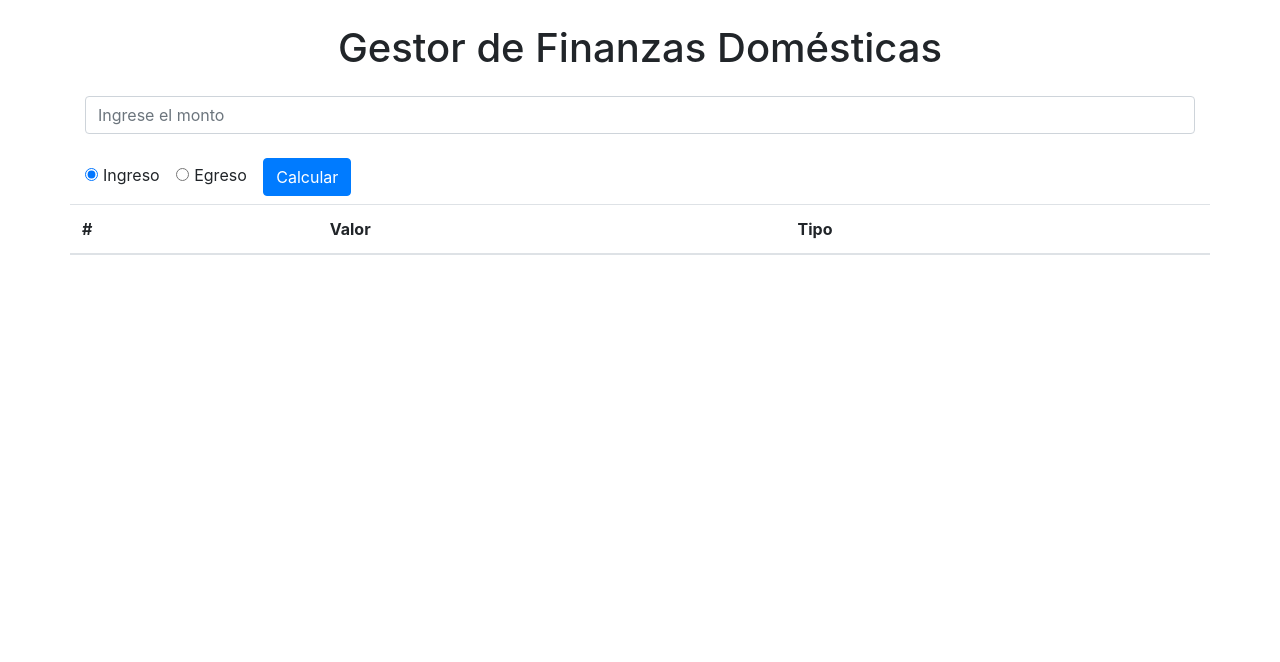
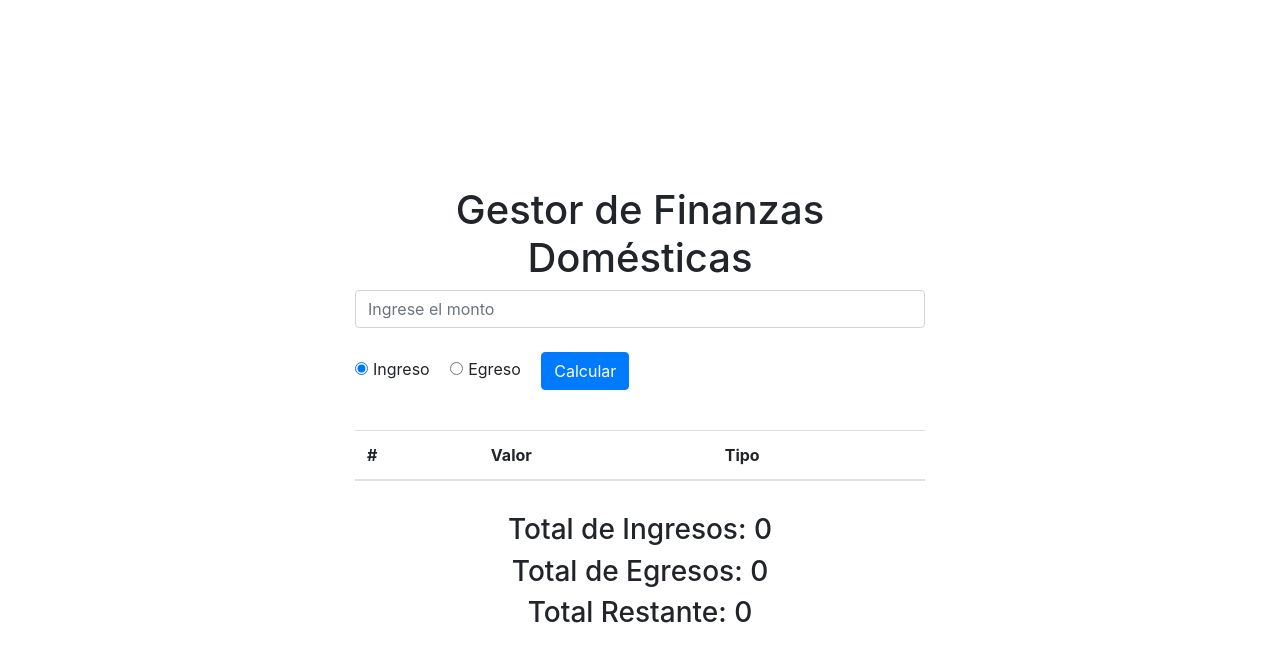
Before and after one commit to Santiago24x/presupuestoCasa, a plain HTML site: page index.html in a window 1280 px wide. Drawn offline with nearby package versions, Linux system fonts and the light colour scheme; no server answers.

Commit message:
feat: :lipstick: Added page centering and slightly modified the boostrap

```diff
--- a/index.html
+++ b/index.html
@@ -5,11 +5,48 @@
     <meta name="viewport" content="width=device-width, initial-scale=1.0">
     <title>Registro de Ingresos y Egresos</title>
     <link rel="stylesheet" href="https://stackpath.bootstrapcdn.com/bootstrap/4.5.2/css/bootstrap.min.css">
+    <style>
+        body {
+            display: flex;
+            flex-direction: column;
+            align-items: center;
+            justify-content: center;
+            height: 100vh;
+            margin: 0;
+        }
+
+        .container {
+            max-width: 600px;
+            width: 100%;
+        }
+
+        .form-group, .form-check {
+            margin-bottom: 1rem;
+        }
+
+        .form-check-inline {
+            margin-right: 1rem;
+        }
+
+        .table {
+            margin-top: 2rem;
+        }
+
+        .container-totales {
+            text-align: center;
+            margin-top: 2rem;
+        }
+
+        h3 {
+            margin-bottom: 0.5rem;
+        }
+    </style>
     <script src="main.js" type="module" defer></script>
 </head>
 <body>
+    <div class="container">
         <h1 class="text-center mt-4">Gestor de Finanzas Domésticas</h1>
-   <form action="" class="container mt-4">
+        <form action="">
             <div class="form-group">
                 <input type="number" pattern="[0-9]+" required name="valor" class="form-control" placeholder="Ingrese el monto">
             </div>
@@ -22,10 +59,9 @@
                 <label class="form-check-label" for="egreso">Egreso</label>
             </div>
             <input type="submit" class="btn btn-primary mt-2 mb-2" value="Calcular">
-
         </form>
 
-    <table class="container table">
+        <table class="table">
             <thead>
                 <tr>
                     <th>#</th>
@@ -34,8 +70,14 @@
                 </tr>
             </thead>
             <tbody id="myData">
-
             </tbody>
         </table>
+
+        <div class="container-totales">
+            <h3>Total de Ingresos: <span id="totalIngresos">0</span></h3>
+            <h3>Total de Egresos: <span id="totalEgresos">0</span></h3>
+            <h3>Total Restante: <span id="totalRestante">0</span></h3>
+        </div>
+    </div>
 </body>
 </html>
```
Lines whose indentation alone changed are shown as unchanged.
